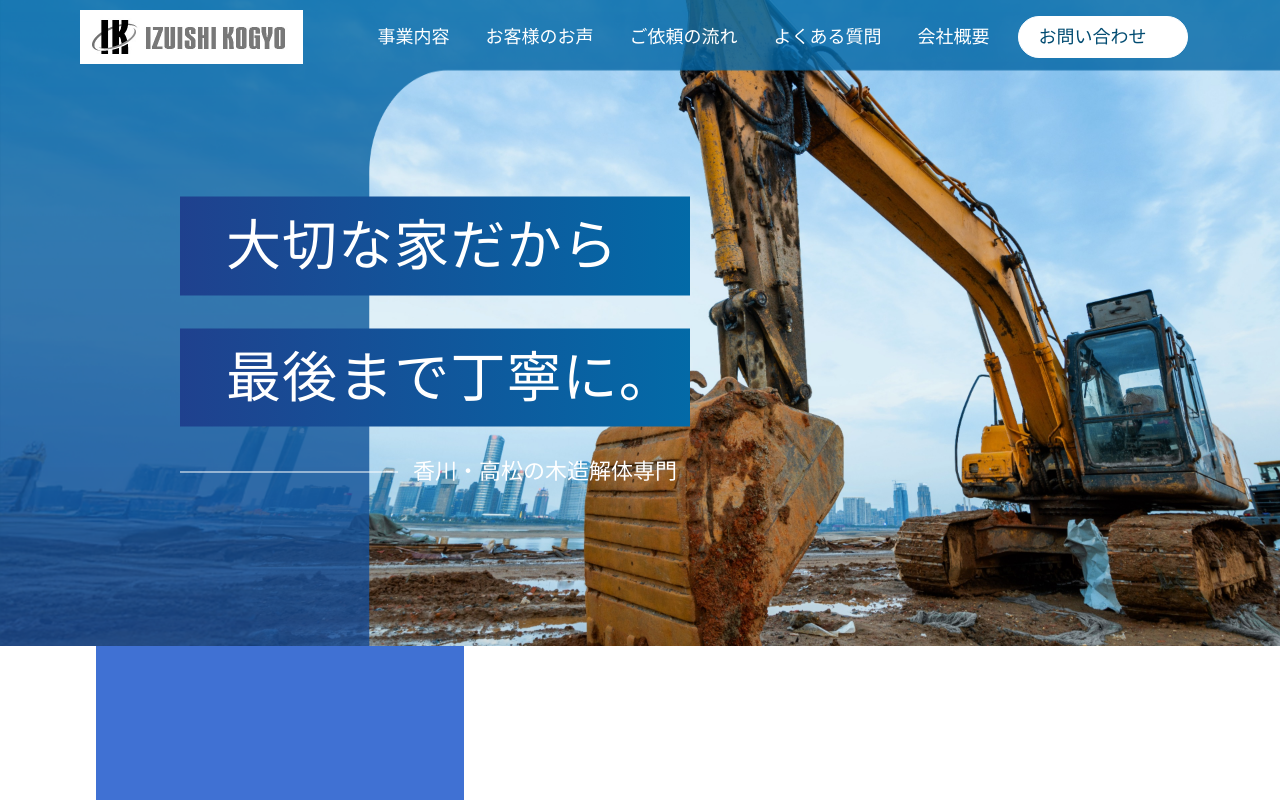
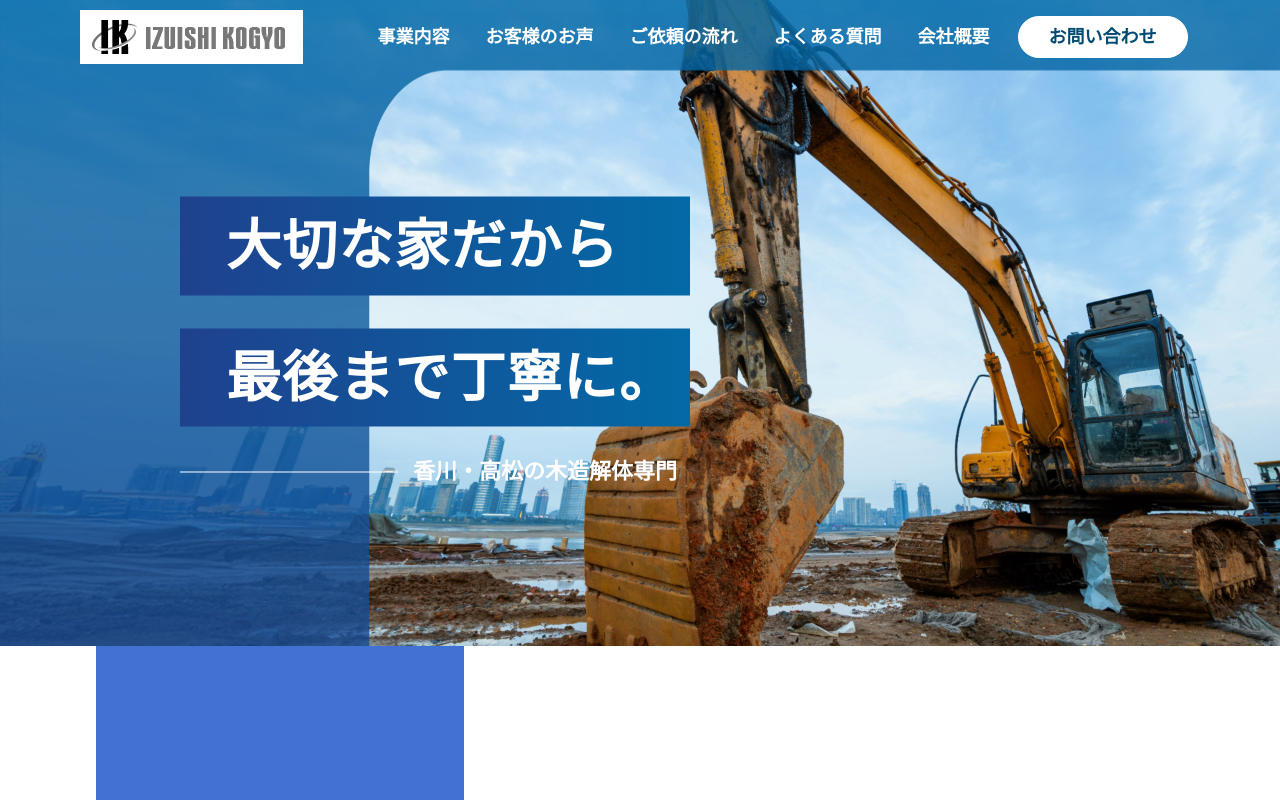
Before and after one commit to linh125760/izuishi, a plain HTML site: page index.html in a window 1280 px wide. Shown: the top 800 px of the page. Drawn offline with nearby package versions, Linux system fonts and the light colour scheme; a web font is replaced by a local one.

Commit message:
[u] fb japan

```diff
--- a/assets/css/_sass_base/layouts/_header.scss
+++ b/assets/css/_sass_base/layouts/_header.scss
@@ -33,6 +33,8 @@
         color: #fff;
         font-size: 18px;
         font-family: "Hiragino Maru Gothic ProN W4", sans-serif;
+        font-family: hiragino-kaku-gothic-pron, sans-serif;
+        font-weight: 600;
         &.btn-contact {
           position: relative;
           transform: translateX(-8px);
@@ -40,6 +42,7 @@
           width: 170px;
           height: 42px;
           display: flex;
+          justify-content: center;
           align-items: center;
           border: 1px solid #fff;
           background: #fff;
--- a/assets/css/_sass_base/pages/_top.scss
+++ b/assets/css/_sass_base/pages/_top.scss
@@ -15,6 +15,7 @@
       position: relative;
       font-size: 1.6rem;
       padding-left: 29.9rem;
+      letter-spacing: 0.1em;
       &:before {
         content: "";
         position: absolute;
@@ -59,6 +60,8 @@
         padding: 0.8rem 0 0.8rem 4.6rem;
         width: 51rem;
         font-family: "Hiragino Maru Gothic ProN W4", sans-serif;
+        font-family: hiragino-kaku-gothic-pron, sans-serif;
+        font-weight: 600;
         color: #fff;
         background: linear-gradient(-90deg, #036aa7 0%, #1f418e 100%);
         &:not(:last-child) {
@@ -72,6 +75,8 @@
         color: #fff;
         font-size: 2.2rem;
         font-family: "Hiragino Maru Gothic ProN W4", sans-serif;
+        font-family: hiragino-kaku-gothic-pron, sans-serif;
+        font-weight: 600;
         &:before {
           content: "";
           position: absolute;
@@ -185,7 +190,7 @@
       margin-bottom: 3rem;
       .ja {
         font-family: "Noto Sans JP", sans-serif;
-        font-weight: 500;
+        font-weight: 700;
         font-size: 6.5rem;
         line-height: 1;
         letter-spacing: -0.04em;
@@ -264,9 +269,9 @@
     .page-ttl {
       margin-bottom: 7.2rem;
       .ja {
-        padding-left: 24.7rem;
+        padding-left: 24rem;
         &:before {
-          width: 23.3rem;
+          width: 23rem;
         }
       }
     }
@@ -397,9 +402,9 @@
     .page-ttl {
       margin-bottom: 3.3rem;
       .ja {
-        padding-left: 14.7rem;
+        padding-left: 13.5rem;
         &:before {
-          width: 12.3rem;
+          width: 12rem;
         }
       }
     }
@@ -483,6 +488,8 @@
       .ja {
         font-size: 1.9rem;
         font-family: "Hiragino Maru Gothic ProN W4", sans-serif;
+        font-family: hiragino-kaku-gothic-pron, sans-serif;
+        font-weight: 600;
       }
     }
     &-phone {
@@ -507,6 +514,7 @@
       margin-bottom: 6.2rem;
       .ja {
         padding-left: 0;
+        padding-right: 0.8rem;
         &:before {
           display: none;
         }
@@ -515,6 +523,8 @@
 
     &-item {
       font-family: "Hiragino Maru Gothic ProN W4", sans-serif;
+      font-family: hiragino-kaku-gothic-pron, sans-serif;
+      font-weight: 600;
       background: #f5f5f5;
       padding: 3.5rem 14rem 3.6rem 7.2rem;
       &:not(:last-child) {
@@ -529,7 +539,6 @@
         margin-bottom: 1.5rem;
         &:before {
           content: "Q.";
-          font-family: "Hiragino Maru Gothic ProN W6", sans-serif;
           position: absolute;
           top: -0.5rem;
           left: -1px;
@@ -543,9 +552,10 @@
         line-height: calc(27 / 16);
         letter-spacing: 0.05em;
         padding-left: 5rem;
+        font-weight: 400;
         &:before {
           content: "A.";
-          font-family: "Hiragino Maru Gothic ProN W6", sans-serif;
+          font-weight: 600;
           position: absolute;
           top: -0.5rem;
           left: -1px;
@@ -578,6 +588,8 @@
       dl {
         display: flex;
         font-family: "Hiragino Maru Gothic ProN W4", sans-serif;
+        font-family: hiragino-kaku-gothic-pron, sans-serif;
+        font-weight: 600;
         font-size: 1.8rem;
         letter-spacing: 0.08em;
         &:not(:last-child) {
@@ -593,6 +605,10 @@
       width: 46.9rem;
       height: 26.5rem;
       flex-shrink: 0;
+      iframe {
+        width: 100%;
+        height: 100%;
+      }
     }
   }
 }
@@ -627,7 +643,8 @@
     .ja {
       position: relative;
       font-size: 1.1rem;
-      padding-left: 16.2rem;
+      padding-left: 15.8rem;
+      letter-spacing: 0.1em;
       &:before {
         content: "";
         position: absolute;
@@ -668,6 +685,8 @@
         padding-left: 2.4rem;
         letter-spacing: 0.05em;
         font-family: "Hiragino Maru Gothic ProN W4", sans-serif;
+        font-family: hiragino-kaku-gothic-pron, sans-serif;
+        font-weight: 600;
         color: #fff;
         background: linear-gradient(-90deg, #036aa7 0%, #1f418e 100%);
         &:not(:last-child) {
@@ -681,6 +700,8 @@
         color: #fff;
         font-size: 1.3rem;
         font-family: "Hiragino Maru Gothic ProN W4", sans-serif;
+        font-family: hiragino-kaku-gothic-pron, sans-serif;
+        font-weight: 600;
         &:before {
           content: "";
           position: absolute;
@@ -784,7 +805,7 @@
       margin-left: 0.5rem;
       .ja {
         font-family: "Noto Sans JP", sans-serif;
-        font-weight: 500;
+        font-weight: 700;
         font-size: 3rem;
         line-height: 1;
         letter-spacing: -0.04em;
@@ -867,9 +888,9 @@
       margin-bottom: 4rem;
       padding-inline: 0.5rem;
       .ja {
-        padding-left: 12.6rem;
+        padding-left: 12.7rem;
         &:before {
-          width: 11rem;
+          width: 11.5rem;
         }
       }
     }
@@ -1007,9 +1028,9 @@
       margin-left: 0.6rem;
       margin-bottom: 11rem;
       .ja {
-        padding-left: 7.5rem;
+        padding-left: 6.8rem;
         &:before {
-          width: 5.7rem;
+          width: 5.9rem;
         }
       }
     }
@@ -1094,6 +1115,8 @@
       .ja {
         font-size: 1.5rem;
         font-family: "Hiragino Maru Gothic ProN W4", sans-serif;
+        font-family: hiragino-kaku-gothic-pron, sans-serif;
+        font-weight: 600;
       }
     }
     &-phone {
@@ -1129,6 +1152,8 @@
 
     &-item {
       font-family: "Hiragino Maru Gothic ProN W4", sans-serif;
+      font-family: hiragino-kaku-gothic-pron, sans-serif;
+      font-weight: 600;
       background: #f5f5f5;
       padding: 2.5rem 4.3rem 4.8rem 4.3rem;
       margin-inline: -3rem;
@@ -1158,9 +1183,10 @@
         line-height: calc(22 / 13);
         letter-spacing: 0.05em;
         padding-left: 3.8rem;
+        font-weight: 400;
         &:before {
           content: "A.";
-          font-family: "Hiragino Maru Gothic ProN W6", sans-serif;
+          font-weight: 600;
           position: absolute;
           top: -0.5rem;
           left: -1px;
@@ -1192,6 +1218,8 @@
       padding-inline: 0.5rem;
       dl {
         font-family: "Hiragino Maru Gothic ProN W4", sans-serif;
+        font-family: hiragino-kaku-gothic-pron, sans-serif;
+        font-weight: 600;
         font-size: 1.5rem;
         line-height: 1.5;
         letter-spacing: 0.08em;
@@ -1208,6 +1236,10 @@
       width: 28.6rem;
       height: 16.2rem;
       margin-inline: auto;
+      iframe {
+        width: 100%;
+        height: 100%;
+      }
     }
   }
 }
--- a/index.html
+++ b/index.html
@@ -394,7 +394,7 @@
             </dl>
             <dl>
               <dt>電話番号</dt>
-              <dd>090-6886-1214</dd>
+              <dd><a href="tel:09068861214">090-6886-1214</a></dd>
             </dl>
             <dl>
               <dt>資本金</dt>
@@ -406,7 +406,9 @@
             </dl>
           </div>
           <div class="company-map">
-            <img src="assets/images/map.png" class="fit" alt="">
+            <iframe
+              src="https://www.google.com/maps/embed?pb=!1m18!1m12!1m3!1d3295.9896949459717!2d134.0735508764398!3d34.2998067046165!2m3!1f0!2f0!3f0!3m2!1i1024!2i768!4f13.1!3m3!1m2!1s0x3553eae745d53b1f%3A0x5d1a6438d9e0eed!2zMzI1LTMgSGF5YXNoaWNoxY0sIFRha2FtYXRzdSwgS2FnYXdhIDc2MS0wMzAxLCBOaOG6rXQgQuG6o24!5e0!3m2!1svi!2s!4v1761921018151!5m2!1svi!2s"
+              style="border:0;" allowfullscreen="" loading="lazy" referrerpolicy="no-referrer-when-downgrade"></iframe>
           </div>
         </div>
       </div>
@@ -444,6 +446,16 @@
         h = d.documentElement, t = setTimeout(function () { h.className = h.className.replace(/\bwf-loading\b/g, "") + " wf-inactive"; }, config.scriptTimeout), tk = d.createElement("script"), f = false, s = d.getElementsByTagName("script")[0], a; h.className += " wf-loading"; tk.src = 'https://use.typekit.net/' + config.kitId + '.js'; tk.async = true; tk.onload = tk.onreadystatechange = function () { a = this.readyState; if (f || a && a != "complete" && a != "loaded") return; f = true; clearTimeout(t); try { Typekit.load(config) } catch (e) { } }; s.parentNode.insertBefore(tk, s)
     })(document);
   </script>
+  <script>
+    (function (d) {
+      var config = {
+        kitId: 'jjj6twp',
+        scriptTimeout: 3000,
+        async: true
+      },
+        h = d.documentElement, t = setTimeout(function () { h.className = h.className.replace(/\bwf-loading\b/g, "") + " wf-inactive"; }, config.scriptTimeout), tk = d.createElement("script"), f = false, s = d.getElementsByTagName("script")[0], a; h.className += " wf-loading"; tk.src = 'https://use.typekit.net/' + config.kitId + '.js'; tk.async = true; tk.onload = tk.onreadystatechange = function () { a = this.readyState; if (f || a && a != "complete" && a != "loaded") return; f = true; clearTimeout(t); try { Typekit.load(config) } catch (e) { } }; s.parentNode.insertBefore(tk, s)
+    })(document);
+  </script>
   <script src="https://cdn.jsdelivr.net/npm/jquery@3.7.1/dist/jquery.min.js"></script>
   <script src="assets/js/script.js"></script>
 </body>
```
Also changed, not shown: assets/css/style.css, 1 other file.
